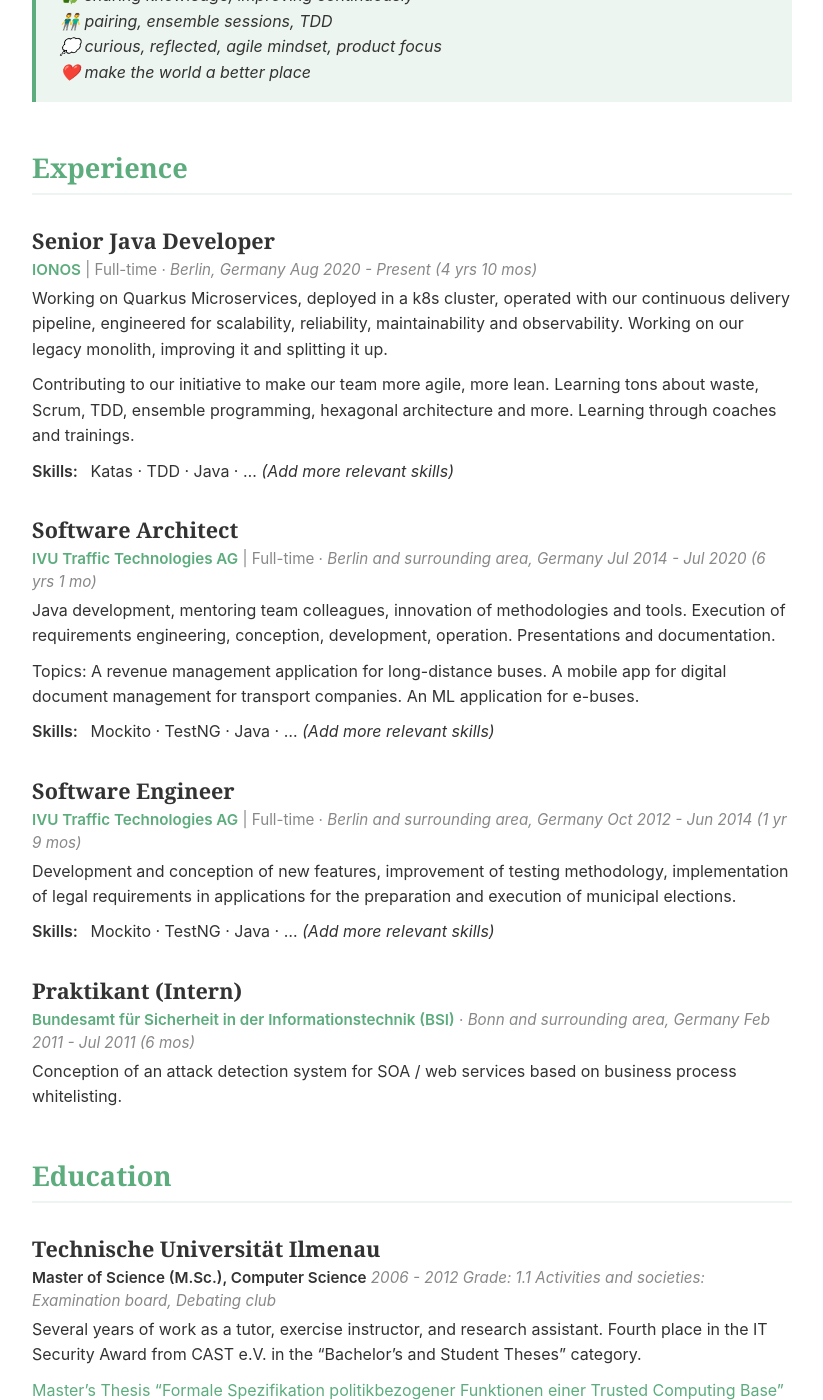
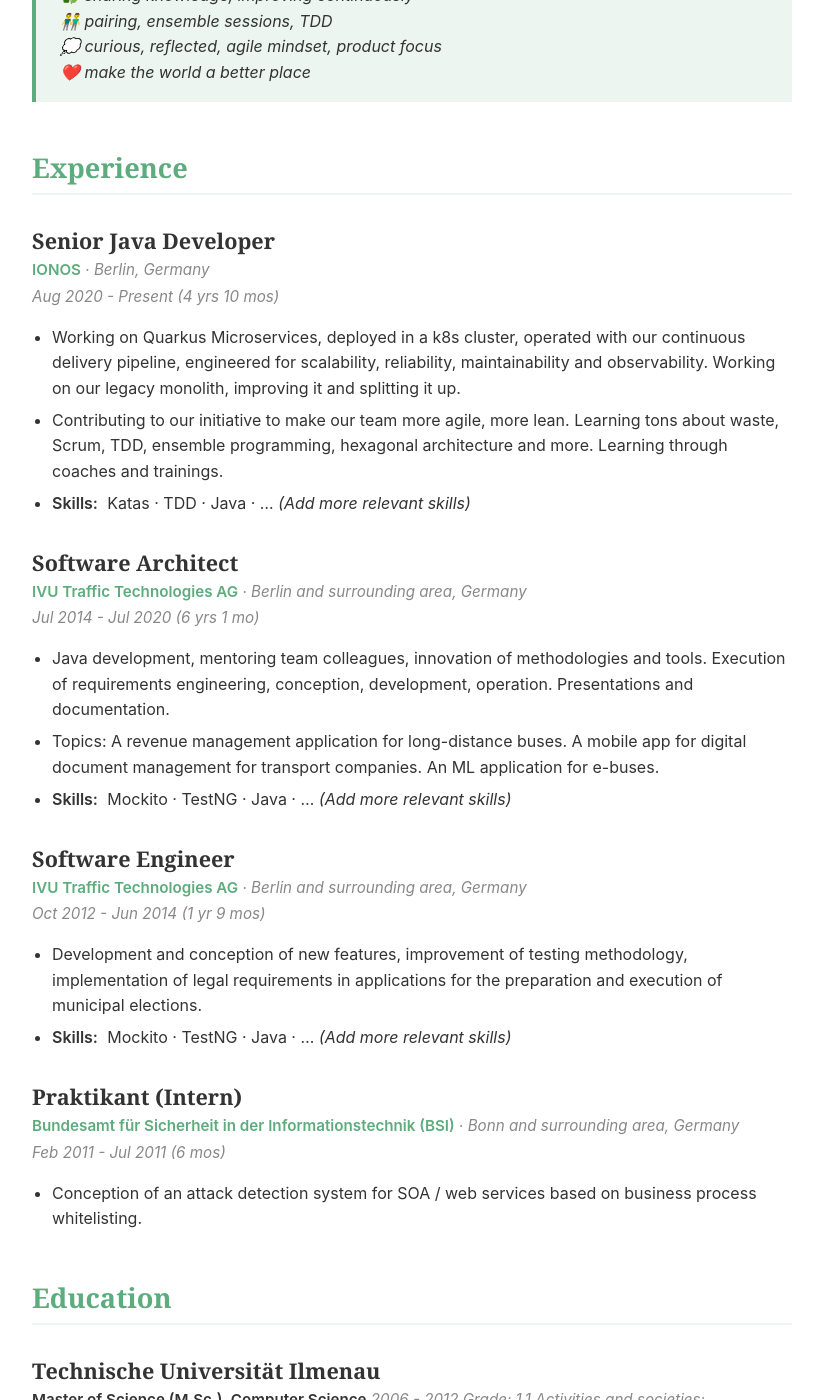
Before and after one commit to fxnn/fxnn.github.io, a Jekyll site: the page built from cv.md, in a window 1280 px wide and 1400 px high, scrolled down 688 px. Shown: the whole window, without its empty margins (228-1051 px from the left). Built offline with Jekyll 4.4.1, drawn with Linux system fonts in a browser that asks for light colours.

Commit message:
fix: Fix CV experience display and remove 'Full-time'

```diff
--- a/cv.md
+++ b/cv.md
@@ -27,7 +27,8 @@ title: Curriculum Vitae
 ## Experience
 
 ### Senior Java Developer
-**[IONOS](https://www.ionos.de)** | Full-time · *Berlin, Germany*
+**[IONOS](https://www.ionos.de)** · *Berlin, Germany*
+
 *Aug 2020 - Present (4 yrs 10 mos)*
 
 *   Working on Quarkus Microservices, deployed in a k8s cluster, operated with our continuous delivery pipeline, engineered for scalability, reliability, maintainability and observability. Working on our legacy monolith, improving it and splitting it up.
@@ -35,7 +36,8 @@ title: Curriculum Vitae
 *   **Skills:** Katas · TDD · Java · ... *(Add more relevant skills)*
 
 ### Software Architect
-**[IVU Traffic Technologies AG](https://www.ivu.com)** | Full-time · *Berlin and surrounding area, Germany*
+**[IVU Traffic Technologies AG](https://www.ivu.com)** · *Berlin and surrounding area, Germany*
+
 *Jul 2014 - Jul 2020 (6 yrs 1 mo)*
 
 *   Java development, mentoring team colleagues, innovation of methodologies and tools. Execution of requirements engineering, conception, development, operation. Presentations and documentation.
@@ -43,7 +45,8 @@ title: Curriculum Vitae
 *   **Skills:** Mockito · TestNG · Java · ... *(Add more relevant skills)*
 
 ### Software Engineer
-**[IVU Traffic Technologies AG](https://www.ivu.com)** | Full-time · *Berlin and surrounding area, Germany*
+**[IVU Traffic Technologies AG](https://www.ivu.com)** · *Berlin and surrounding area, Germany*
+
 *Oct 2012 - Jun 2014 (1 yr 9 mos)*
 
 *   Development and conception of new features, improvement of testing methodology, implementation of legal requirements in applications for the preparation and execution of municipal elections.
@@ -51,6 +54,7 @@ title: Curriculum Vitae
 
 ### Praktikant (Intern)
 **[Bundesamt für Sicherheit in der Informationstechnik (BSI)](https://www.bsi.bund.de)** · *Bonn and surrounding area, Germany*
+
 *Feb 2011 - Jul 2011 (6 mos)*
 
 *   Conception of an attack detection system for SOA / web services based on business process whitelisting.
```
